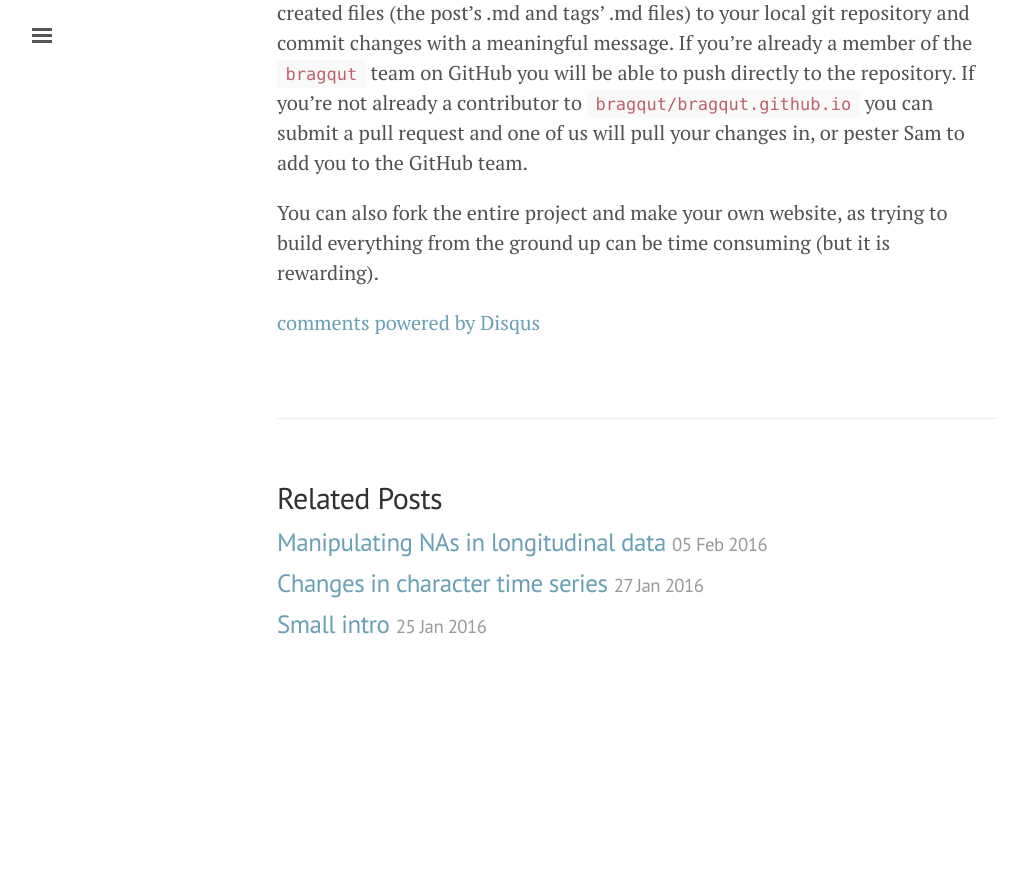
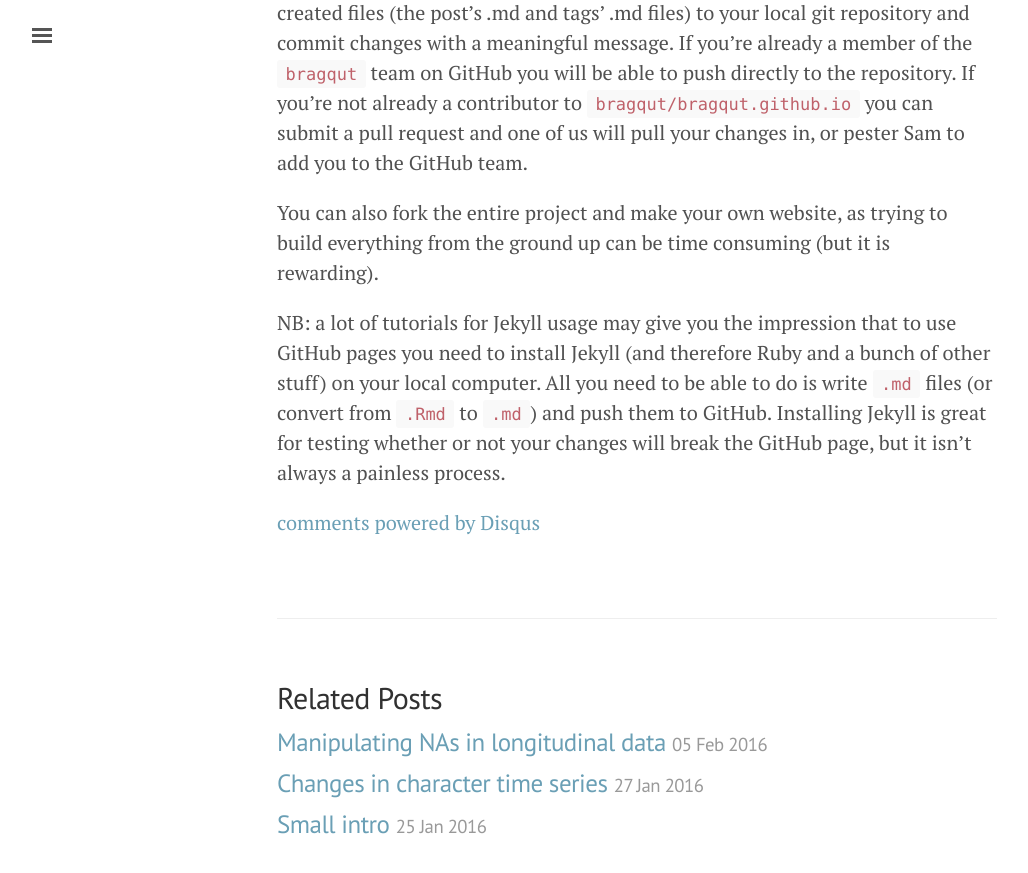
Before and after one commit to bragqut/bragqut.github.io, a Jekyll site: the page built from _posts/2016-02-05-using-this-site.md, in a window 1280 px wide and 900 px high, scrolled down 1338 px. Shown: the top 873 px of the window, without its empty margins (3-1031 px from the left). Built offline with Jekyll 4.4.1, drawn with Linux system fonts in a browser that asks for light colours; comment, search, counter and statistics services are not loaded; before the commit the page ends 2038 px from its top, so only the background shows below that.

Commit message:
you don't need jekyll

```diff
--- a/_posts/2016-02-05-using-this-site.md
+++ b/_posts/2016-02-05-using-this-site.md
@@ -33,3 +33,5 @@ You can also add your own author details in `_config.yml` so that when you list
 Using either the GitHub desktop app or the command line interface, add the created files (the post's .md and tags' .md files) to your local git repository and commit changes with a meaningful message. If you're already a member of the `bragqut` team on GitHub you will be able to push directly to the repository. If you're not already a contributor to `bragqut/bragqut.github.io` you can submit a pull request and one of us will pull your changes in, or pester Sam to add you to the GitHub team.
 
 You can also fork the entire project and make your own website, as trying to build everything from the ground up can be time consuming (but it is rewarding).
+
+NB: a lot of tutorials for Jekyll usage may give you the impression that to use GitHub pages you need to install Jekyll (and therefore Ruby and a bunch of other stuff) on your local computer. All you need to be able to do is write `.md` files (or convert from `.Rmd` to `.md`) and push them to GitHub. Installing Jekyll is great for testing whether or not your changes will break the GitHub page, but it isn't always a painless process.
```
